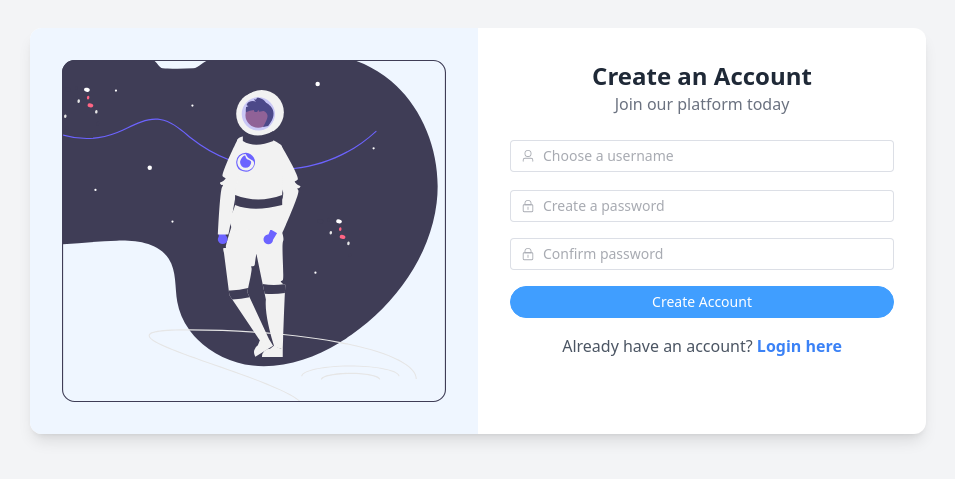
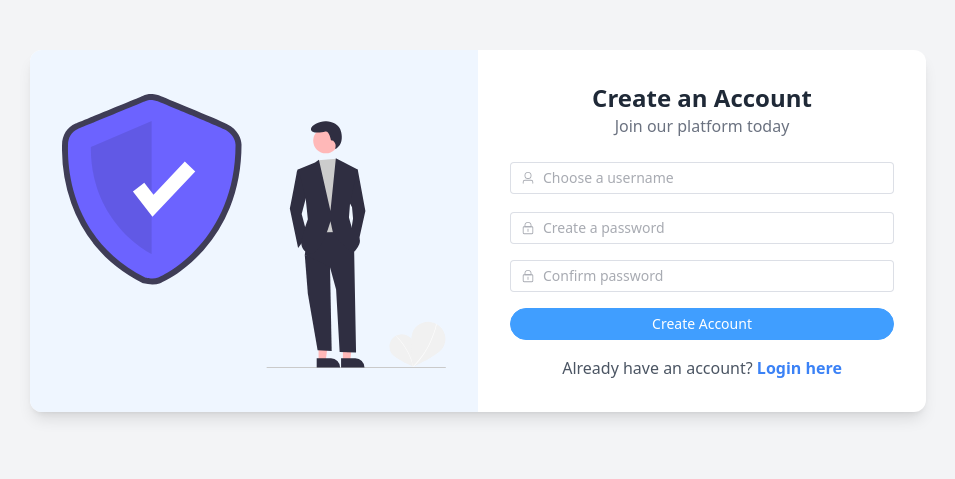
Before and after one commit to lovindy/Task-Management-Frontend, a Vue app: page /register in a window 1280 px wide. Shown: the part 169-648 px from the top of the page, without its empty margins (162-1117 px from the left). Built offline with nearby package versions, Linux system fonts and the light colour scheme; the HTML template or start-up script is replaced by a standard one.

Commit message:
update the image

```diff
--- a/src/views/RegisterView.vue
+++ b/src/views/RegisterView.vue
@@ -10,7 +10,7 @@
         class="hidden md:flex md:w-1/2 bg-blue-50 p-8 items-center justify-center"
       >
         <img
-          src="@/assets/undraw_to-the-moon_crmw.svg"
+          src="@/assets/undraw_security-on_btwg.svg"
           alt="Register Illustration"
           class="max-w-full h-auto object-contain"
         />
```
Also changed, not shown: src/assets/undraw_security-on_btwg.svg (added).
